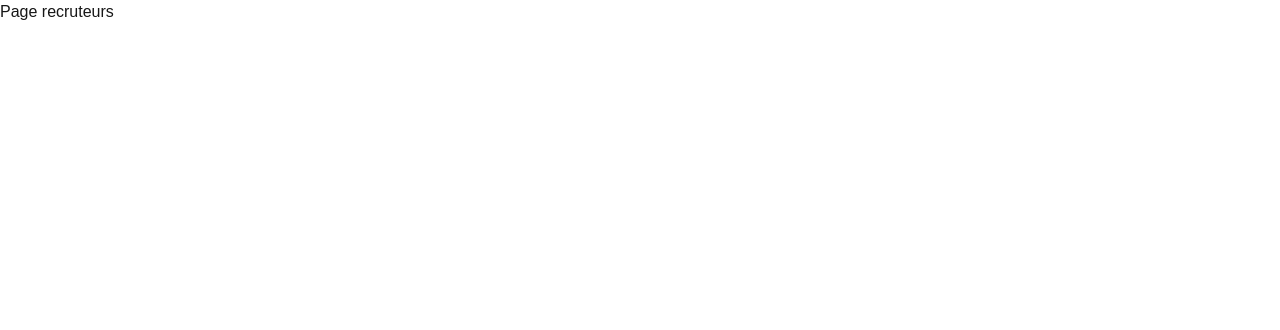
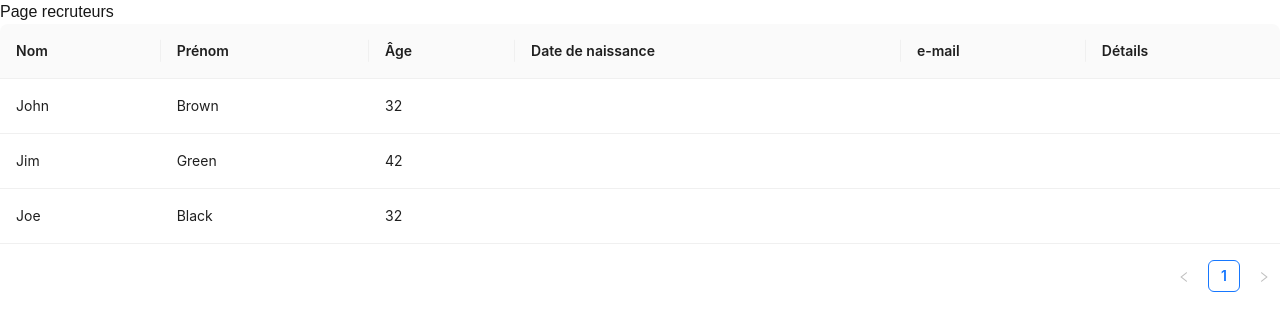
Before and after one commit to Yoann-Guion/exo-arimayi-frontend, a Next.js app: page /recruteurs in a window 1280 px wide. Shown: the top 330 px of the page. Built offline with nearby package versions, Linux system fonts and the light colour scheme.

Commit message:
start table component to show all the candidates

```diff
--- a/src/app/candidats/page.tsx
+++ b/src/app/candidats/page.tsx
@@ -1,5 +1,5 @@
 import Link from "next/link";
-import StudentForm from "../component/Studentform";
+import StudentForm from "../components/Studentform";
 
 export default function Page() {
   return (
--- /dev/null
+++ b/src/app/components/StudentsTable.tsx
@@ -0,0 +1,55 @@
+"use client";
+
+import React from "react";
+import { Space, Table, Tag } from "antd";
+
+const { Column, ColumnGroup } = Table;
+
+interface DataType {
+  key: React.Key;
+  firstName: string;
+  lastName: string;
+  age: number;
+  address: string;
+  tags: string[];
+}
+
+const data: DataType[] = [
+  {
+    key: "1",
+    firstName: "John",
+    lastName: "Brown",
+    age: 32,
+    address: "New York No. 1 Lake Park",
+    tags: ["nice", "developer"],
+  },
+  {
+    key: "2",
+    firstName: "Jim",
+    lastName: "Green",
+    age: 42,
+    address: "London No. 1 Lake Park",
+    tags: ["loser"],
+  },
+  {
+    key: "3",
+    firstName: "Joe",
+    lastName: "Black",
+    age: 32,
+    address: "Sydney No. 1 Lake Park",
+    tags: ["cool", "teacher"],
+  },
+];
+
+export default function StudentsTable() {
+  return (
+    <Table<DataType> dataSource={data}>
+      <Column title="Nom" dataIndex="firstName" key="firstName" />
+      <Column title="Prénom" dataIndex="lastName" key="lastName" />
+      <Column title="Âge" dataIndex="age" key="age" />
+      <Column title="Date de naissance" dataIndex="birthDate" key="birthdate" />
+      <Column title="e-mail" dataIndex="email" key="email" />
+      <Column title="Détails" key="action" />
+    </Table>
+  );
+}
--- a/src/app/recruteurs/page.tsx
+++ b/src/app/recruteurs/page.tsx
@@ -1,3 +1,10 @@
+import StudentsTable from "../components/StudentsTable";
+
 export default function Page() {
-  return <p>Page recruteurs</p>;
+  return (
+    <>
+      <h1>Page recruteurs</h1>
+      <StudentsTable />
+    </>
+  );
 }
```
Also changed, not shown: src/app/components/Studentform.tsx (renamed from src/app/component/Studentform.tsx).
